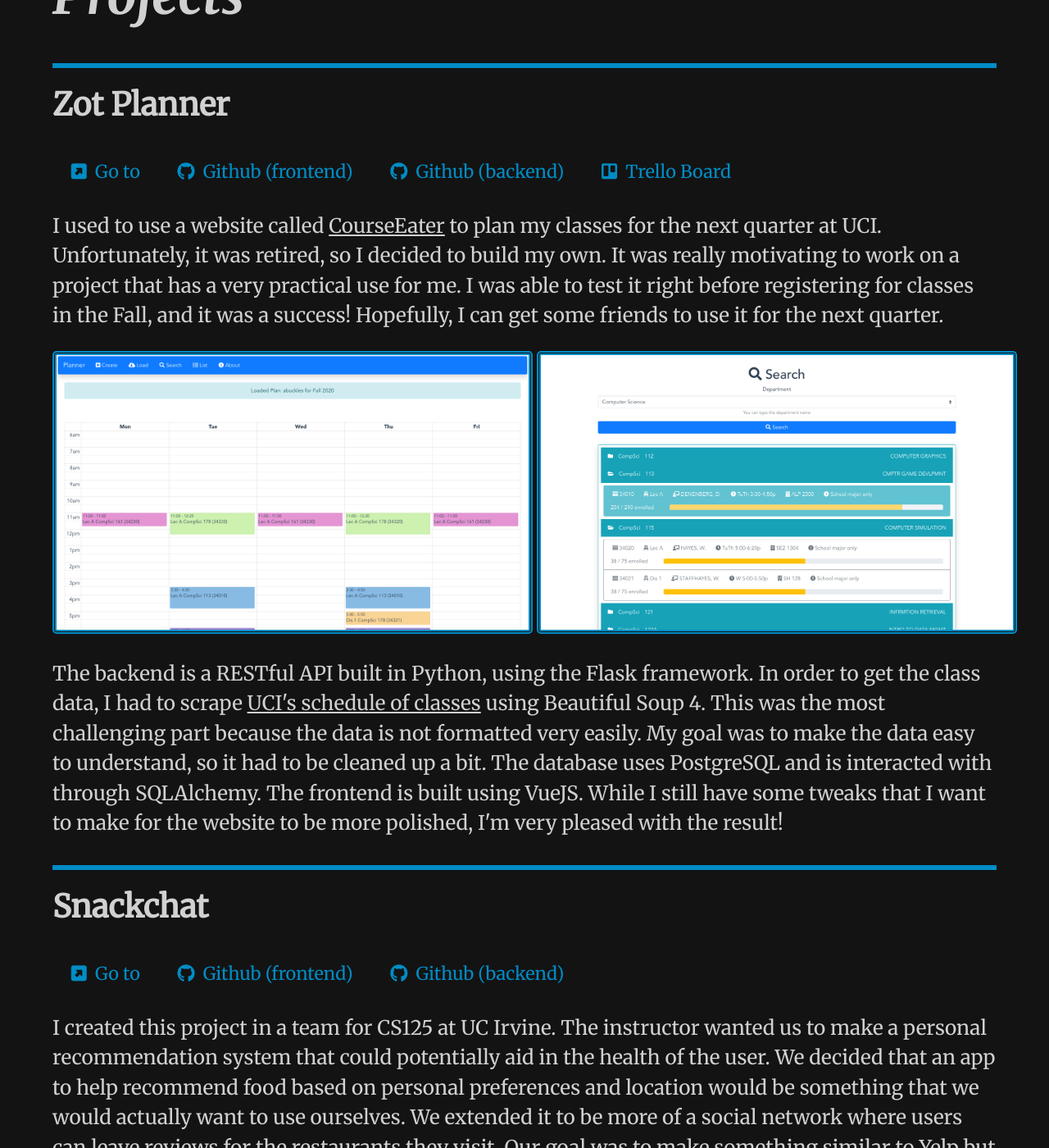
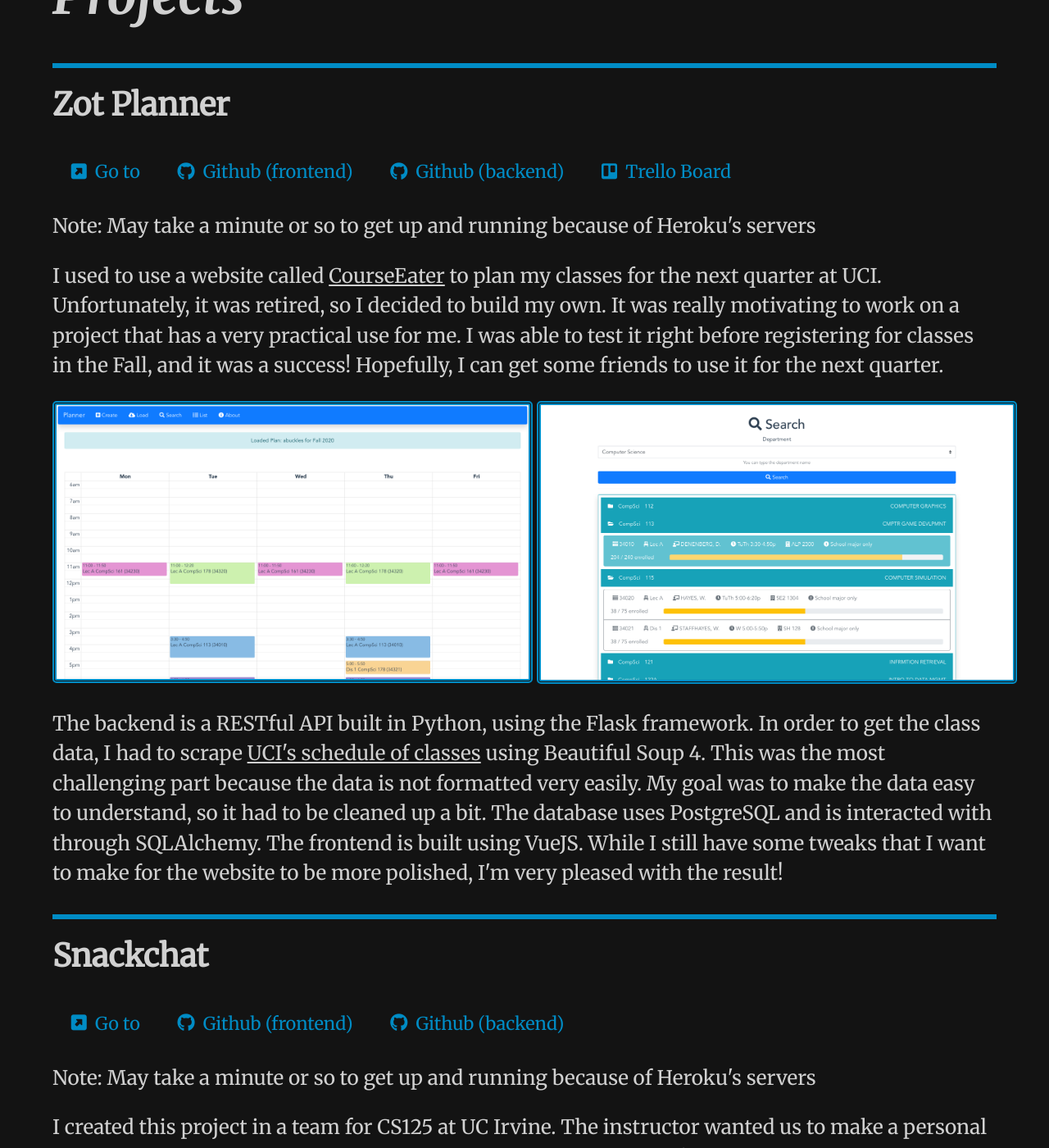
Before and after one commit to Aaron-Buckles/aaron-buckles.github.io, a Jekyll site: the page built from projects/index.html, in a window 1280 px wide and 1400 px high, scrolled down 204 px. Shown: the whole window at 82% size. Built offline with Jekyll 4.4.1, drawn with Linux system fonts in a browser that asks for light colours; nearby versions of some CDN libraries.

Commit message:
Adds heroku disclaimers

```diff
--- a/projects/index.html
+++ b/projects/index.html
@@ -28,6 +28,7 @@
       </a>
     </li>
   </ul>
+  <p>Note: May take a minute or so to get up and running because of Heroku's servers</p>
   <p>I used to use a website called <a href="https://courseeater.com/track" target="_blank">CourseEater</a> to plan my classes for the next quarter at UCI. Unfortunately, it was retired, so I decided to build my own. It was really motivating to work on a project that has a very practical use for me. I was able to test it right before registering for classes in the Fall, and it was a success! Hopefully, I can get some friends to use it for the next quarter.</p>
 
   <div class="double-container">
@@ -57,6 +58,7 @@
       </a>
     </li>
   </ul>
+  <p>Note: May take a minute or so to get up and running because of Heroku's servers</p>
   <p>I created this project in a team for CS125 at UC Irvine. The instructor wanted us to make a personal recommendation system that could potentially aid in the health of the user. We decided that an app to help recommend food based on personal preferences and location would be something that we would actually want to use ourselves. We extended it to be more of a social network where users can leave reviews for the restaurants they visit. Our goal was to make something similar to Yelp but focused more on the discovery of food. The frontend was built using React and takes advantage of hooks. The backend was created with the Express javascript framework.</p>
   <div class="double-container">
     <img src="snackchat1.png" alt="Screenshot of Zot Planner's schedule interface">
```
